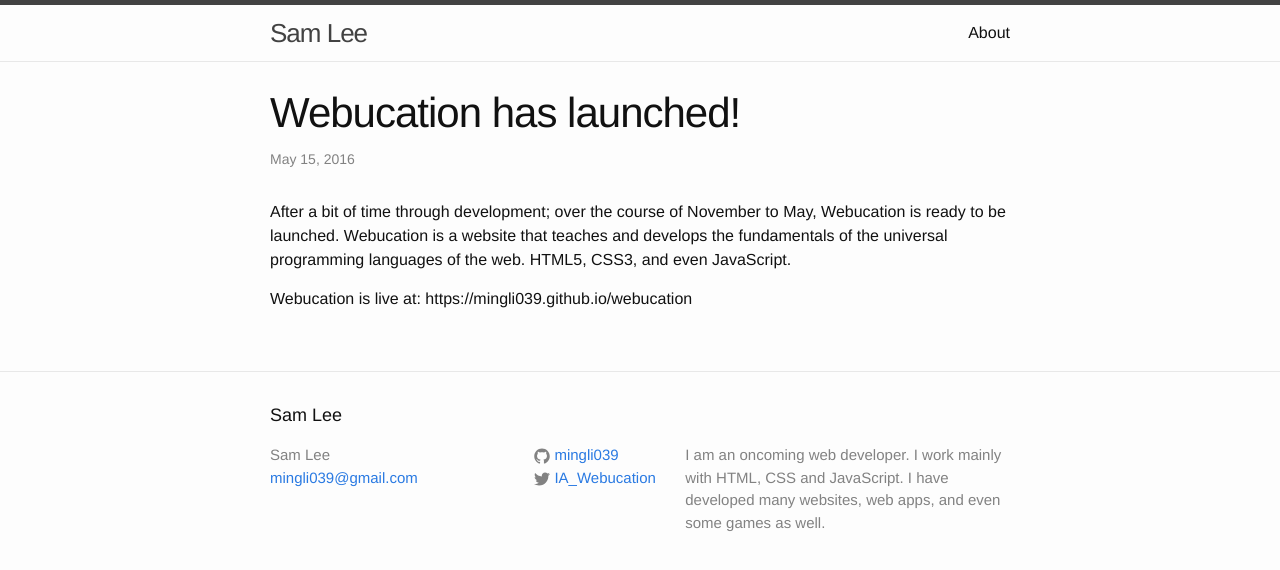
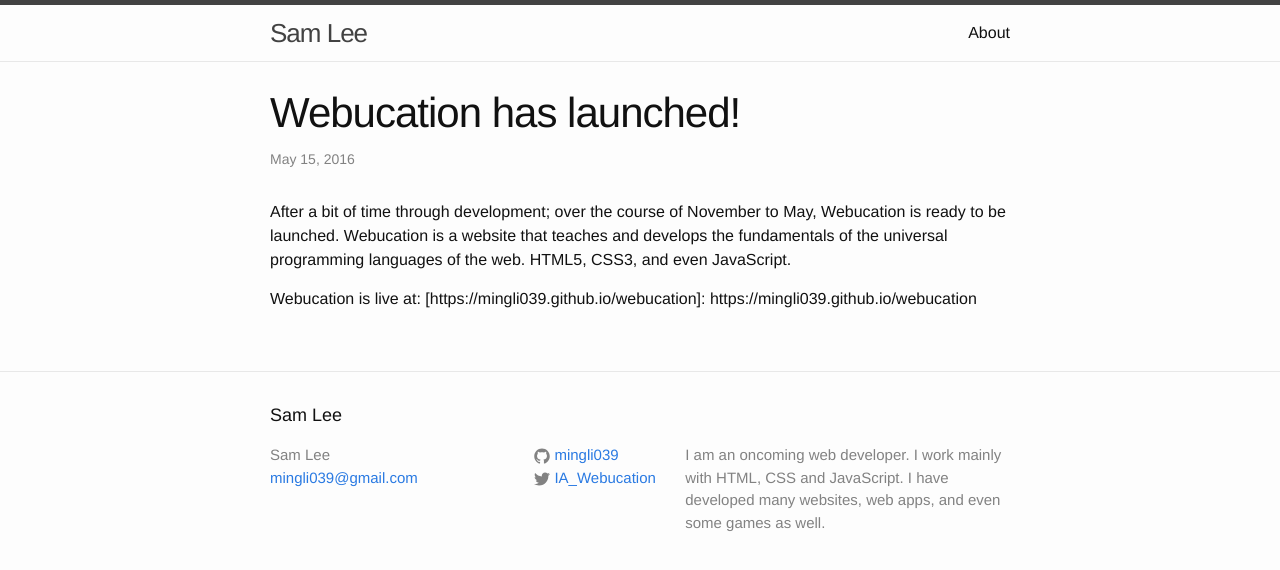
Before and after one commit to mingli039/mingli039.github.io, a Jekyll site: the page built from _posts/2016-05-14-webucation-launch.markdown, in a window 1280 px wide. Shown: the top 570 px of the page. Built offline with Jekyll 4.4.1, drawn with Linux system fonts in a browser that asks for light colours; some of the changed lines change nothing that is shown.

Commit message:
Update 2016-05-14-webucation-launch.markdown

```diff
--- a/_posts/2016-05-14-webucation-launch.markdown
+++ b/_posts/2016-05-14-webucation-launch.markdown
@@ -5,4 +5,4 @@
 ---
 After a bit of time through development; over the course of November to May, Webucation is ready to be launched. Webucation is a website that teaches and develops the fundamentals of the universal programming languages of the web. HTML5, CSS3, and even JavaScript.
 
-Webucation is live at: https://mingli039.github.io/webucation
+Webucation is live at: [https://mingli039.github.io/webucation]: https://mingli039.github.io/webucation
```
